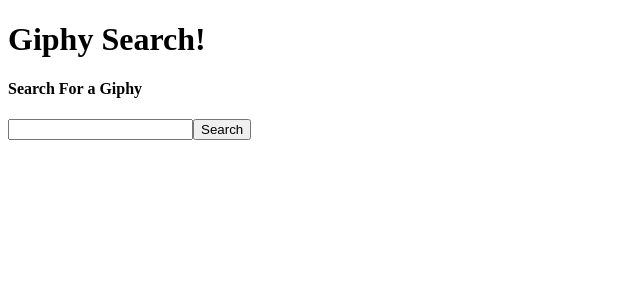
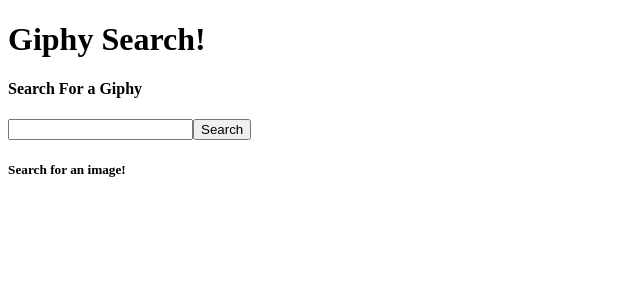
Before and after one commit to Alexlloydwhite/giphy-saga, a React (Create React App) app: page / in a window 1280 px wide. Shown: the top 300 px of the page, without its empty margins (0-640 px from the left). Built offline with nearby package versions, Linux system fonts and the light colour scheme.

Commit message:
search shows searched image

```diff
--- a/src/components/Search/searchform.jsx
+++ b/src/components/Search/searchform.jsx
@@ -1,10 +1,11 @@
-import { useDispatch } from 'react-redux';
+import { useDispatch, useSelector } from 'react-redux';
 import axios from 'axios';
 import { useState } from 'react';
 
 const SearchForm = () => {
     const dispatch = useDispatch();
     const [search, setSearch] = useState('');
+    const [toggledSearch, setToggleSearch] = useState(false);
 
     const searchGiphy = () => {
         if (search !== '') {
@@ -14,7 +15,8 @@ const SearchForm = () => {
                 }
             })
                 .then(response => {
-                    dispatch({ type: 'SET_SEARCH', payload: response.data.data.images.original.url })
+                    dispatch({ type: 'SET_SEARCH', payload: response.data.data.images.original.url });
+                    setToggleSearch(true);
                 })
                 .then(setSearch(''))
                 .catch(err => {
@@ -22,11 +24,19 @@ const SearchForm = () => {
                 })
         }
     }
+
+    const searchResults = useSelector(store => store.search)
     return (
         <div>
-            <h4>Search For a Giphy</h4>
-            <input onChange={(e) => setSearch(e.target.value)} value={search}></input>
-            <button onClick={searchGiphy}>Search</button>
+            <div>
+                <h4>Search For a Giphy</h4>
+                <input onChange={(e) => setSearch(e.target.value)} value={search}></input>
+                <button onClick={searchGiphy}>Search</button>
+            </div>
+            <div>
+
+                {toggledSearch ? <img src={searchResults}></img> : <h5>Search for an image!</h5> }
+            </div>
         </div>
     );
 }
```
